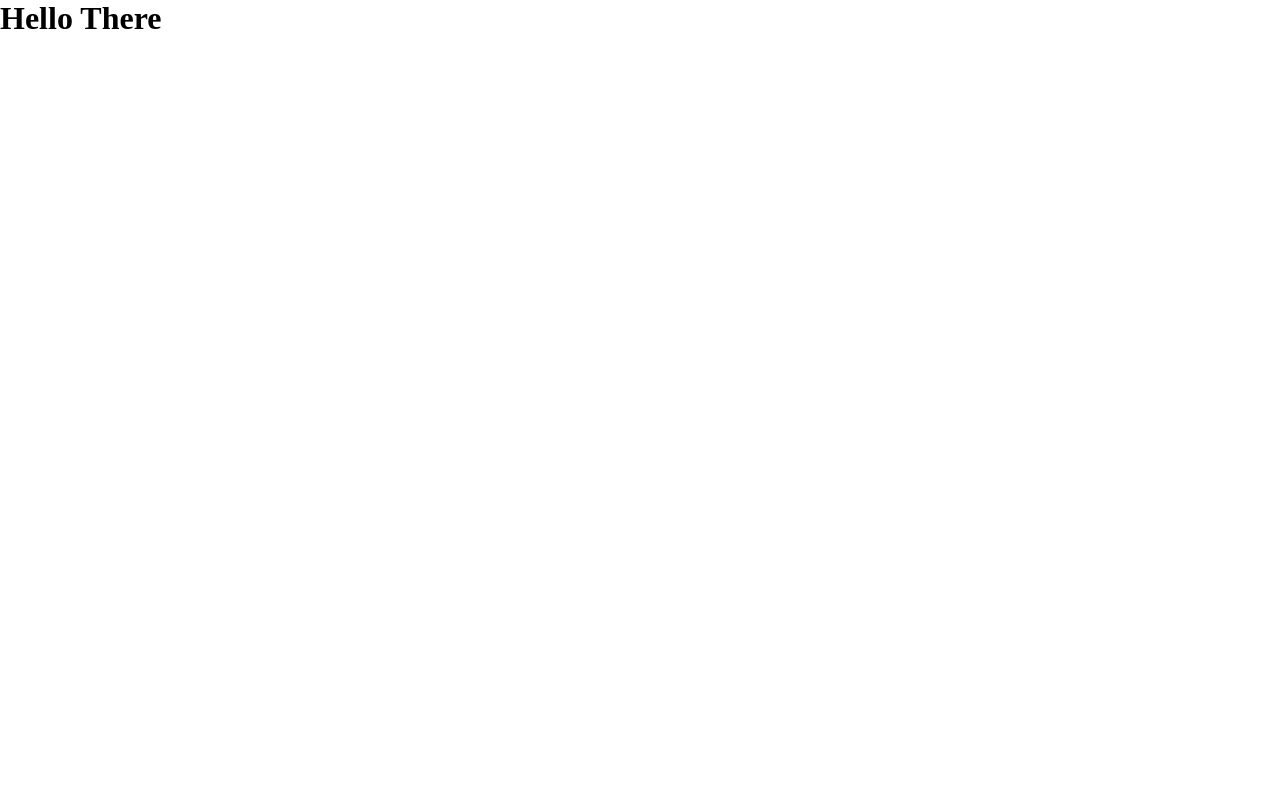
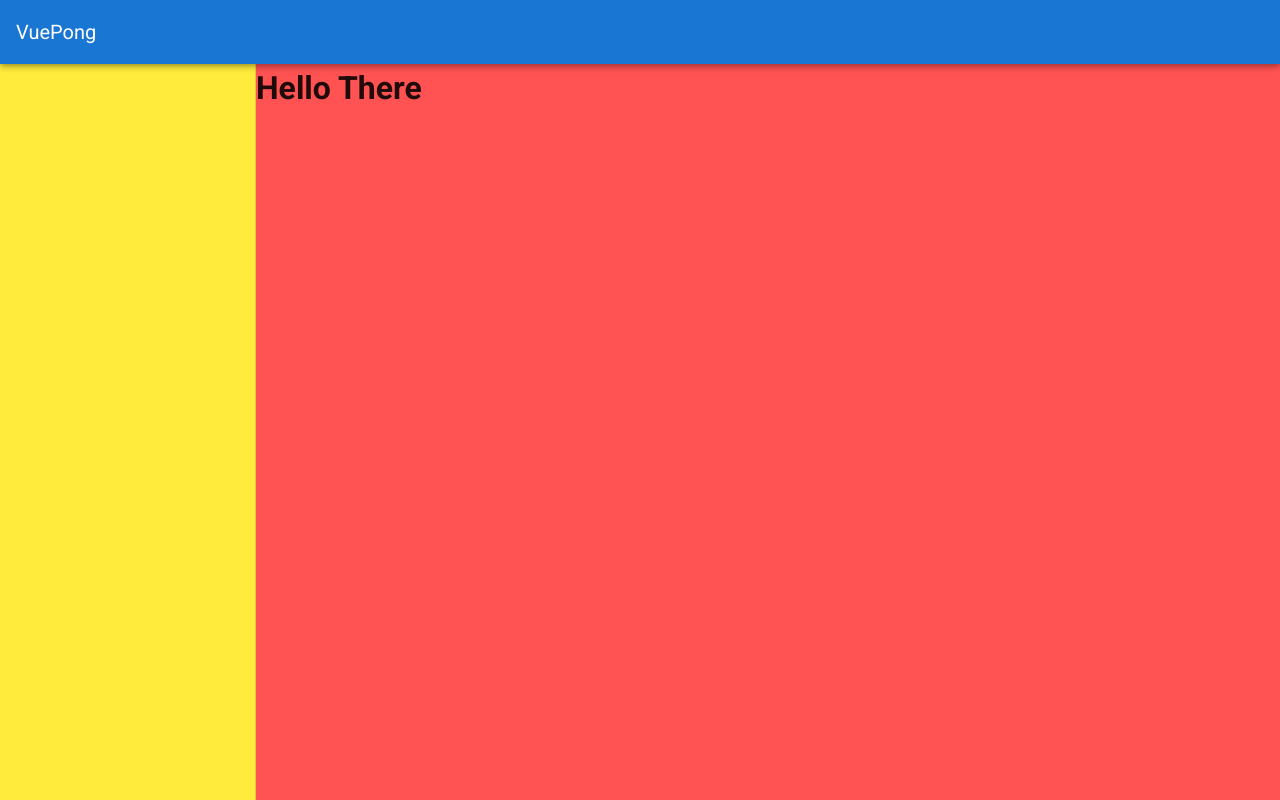
Before and after one commit to rromanv/vue-pong, a Vue app: page / in a window 1280 px wide. Built offline with nearby package versions, Linux system fonts and the light colour scheme.

Commit message:
Main Layout

```diff
--- a/src/App.vue
+++ b/src/App.vue
@@ -1,5 +1,11 @@
 <template>
-  <div id="app">
-    <router-view />
-  </div>
+  <v-app>
+    <v-app-bar app clipped-left dark color="primary">
+      <v-toolbar-title>VuePong</v-toolbar-title>
+    </v-app-bar>
+    <v-navigation-drawer app clipped class="yellow ligthten-1"> </v-navigation-drawer>
+    <v-content class="error noOverflow">
+      <router-view />
+    </v-content>
+  </v-app>
 </template>
--- a/src/views/Home.vue
+++ b/src/views/Home.vue
@@ -1,7 +1,5 @@
 <template>
-  <div class="home">
-    <h1>Hello There</h1>
-  </div>
+  <h1>Hello There</h1>
 </template>
 
 <script>
```
